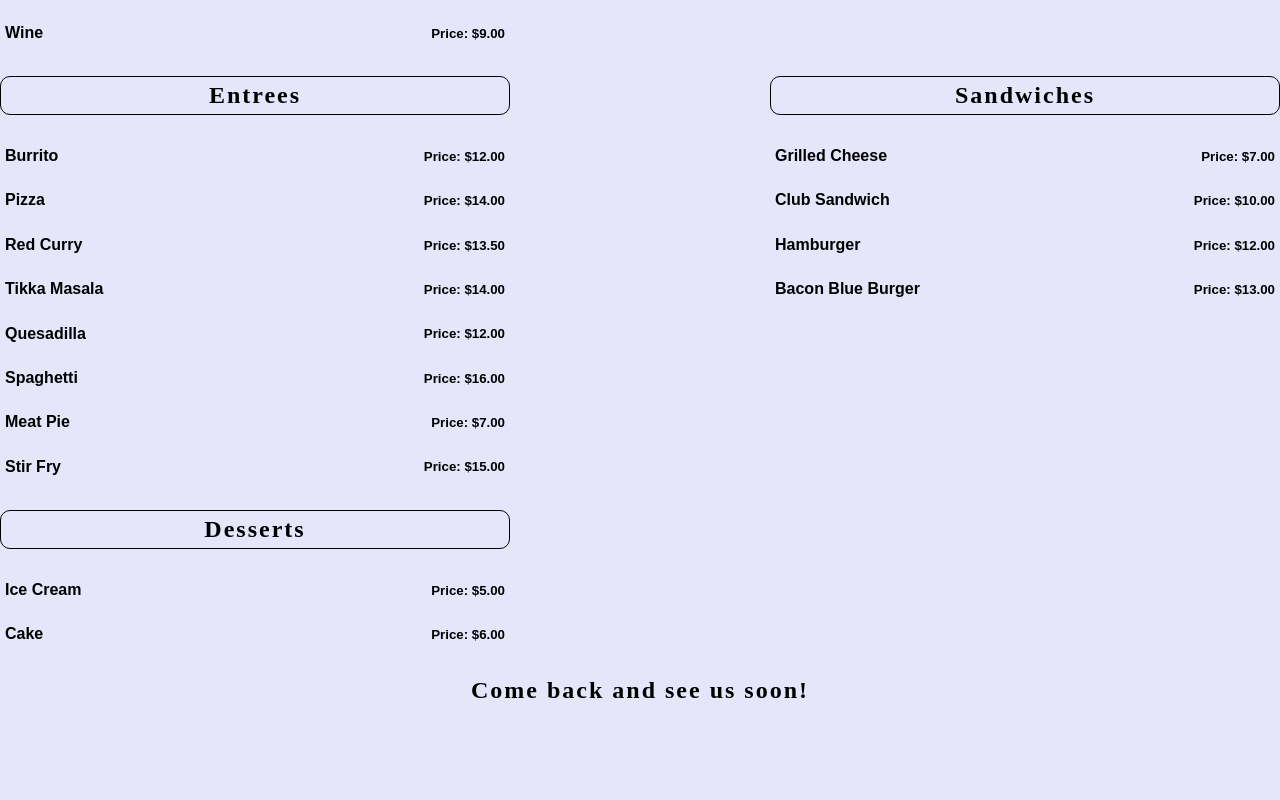
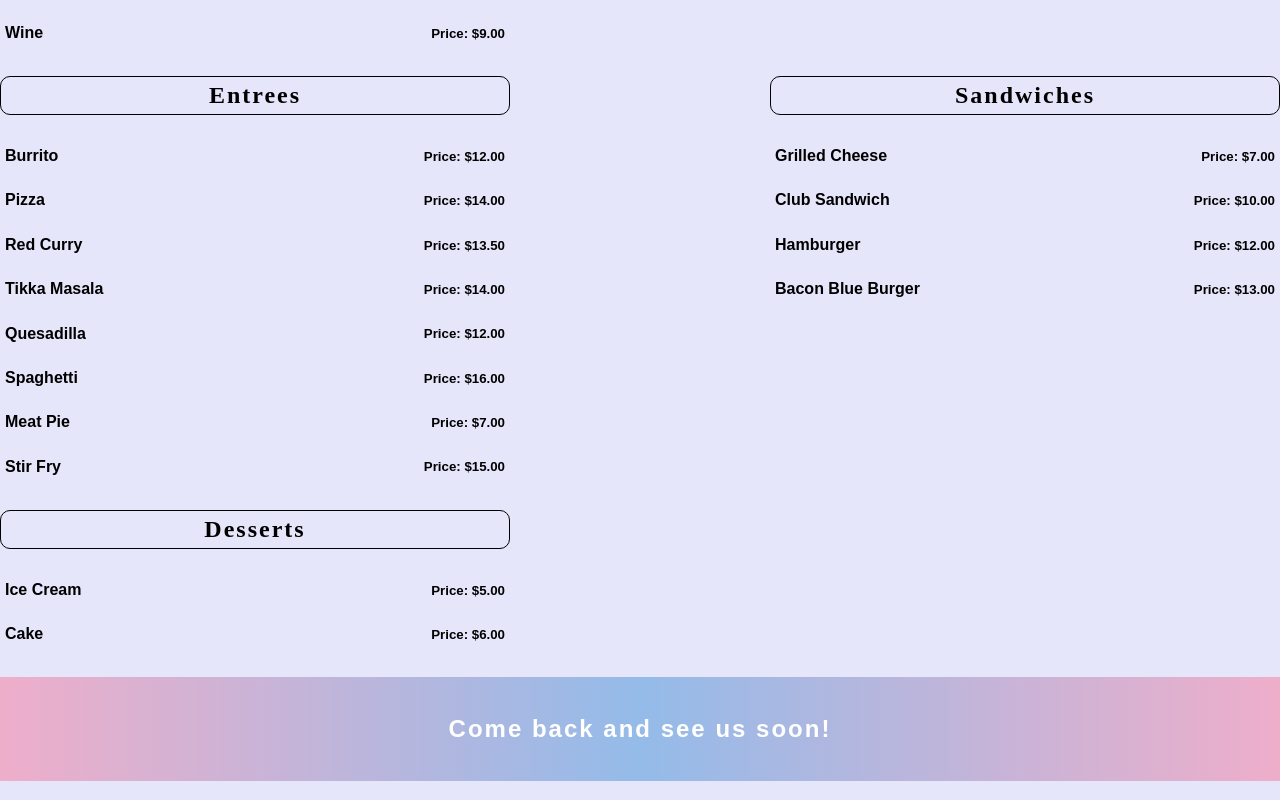
Before and after one commit to mfooksa/menu_app, a React (Create React App) app: page / in a window 1280 px wide. Shown: the part 912-1712 px from the top of the page. Before the commit the page ends 1636 px from the top, so only its background shows below. Built offline with nearby package versions, Linux system fonts and the light colour scheme.

Commit message:
styled the section at the bottom

```diff
--- a/src/App.css
+++ b/src/App.css
@@ -108,3 +108,12 @@ nav p {
 .rightpad {
   padding-right: 20px;
 }
+
+.adieu {
+  padding: 1cm;
+  /* background: linear-gradient(to right, #ef5350, #f48fb1, #7e57c2, #2196f3, #26c6da, #43a047, #eeff41, #f9a825, #ff5722); */
+  background: linear-gradient(to right, #eeaeca, #94bbe9, #eeaeca);
+  color: white;
+  font-weight: bold;
+  font-family: Arial, Helvetica, sans-serif;
+}
```
